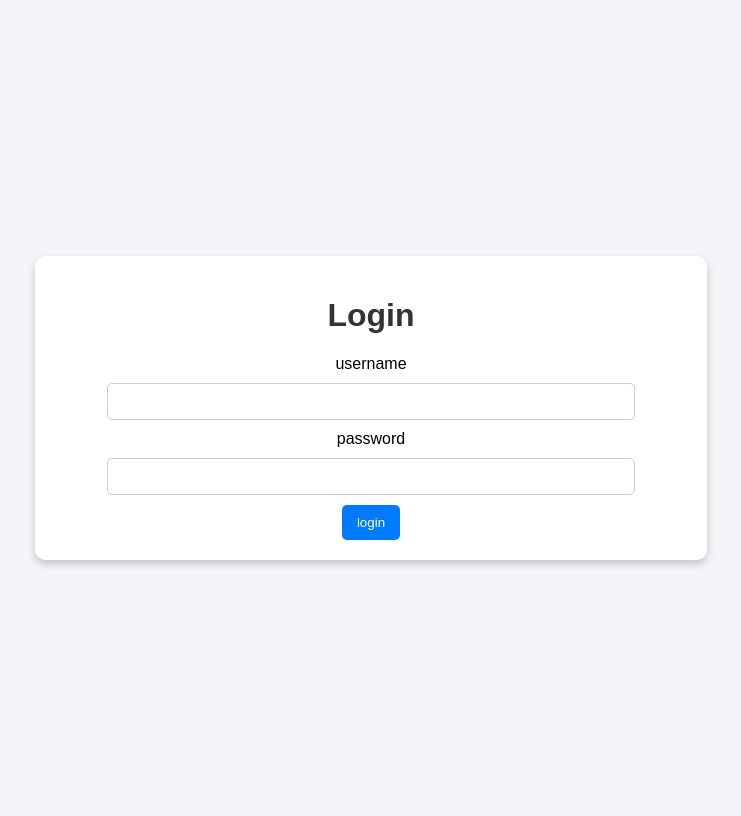
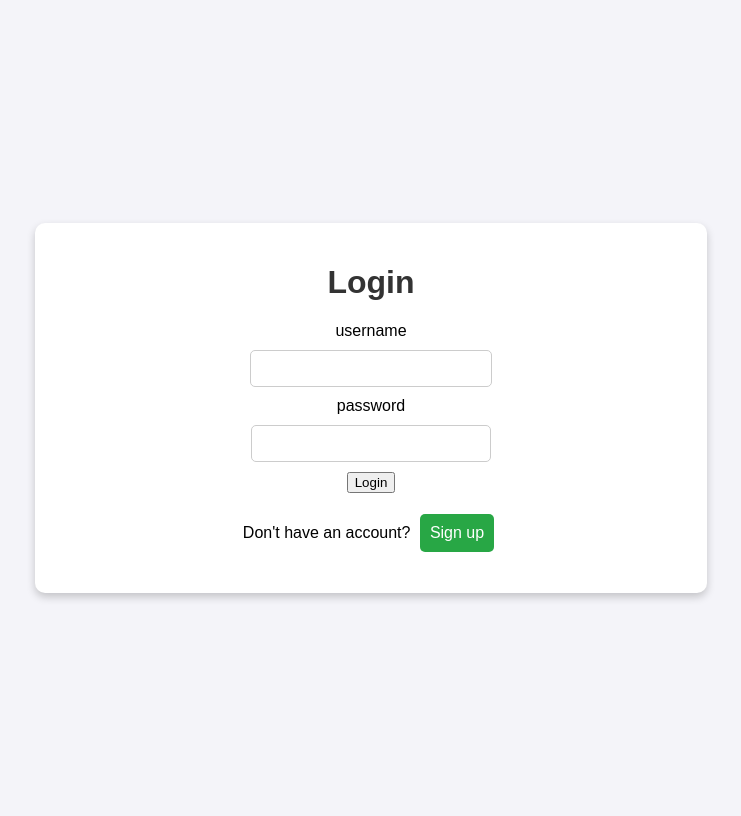
Before and after one commit to Prang752/WEB_flask, a Flask app: page /login in a window 1280 px wide. Shown: the whole page, without its empty margins (269-1010 px from the left). Run offline with Flask 3, Linux system fonts and the light colour scheme; some libraries are stand-ins or nearby versions.

Commit message:
update loginpage add signup button

```diff
--- a/templates/login.html
+++ b/templates/login.html
@@ -1,17 +1,26 @@
 {% extends "base.html" %}
 
-<title>{% block title %}LOGIN PAGE{% endblock %}</title>
+<title>{% block title %}LOGIN PAGE{% endblock %}
 
     {% block content %}
-<div class="container">
+    <div class="container mt-5">
         <h1>Login</h1>
         <form method="POST">
-        <label for="">username</label>
-        <input type="text" name="username">
-        <label for="">password</label>
-        <input type="password" name="password">
-        <input type="submit" value="login">
+            <div class="mb-3">
+                <label for="username" class="form-label">username</label>
+                <input type="text" class="form-control" id="username" name="username" required>
+            </div>
+            <div class="mb-3">
+                <label for="password" class="form-label">password</label>
+                <input type="password" class="form-control" id="password" name="password" required>
+            </div>
+            <div>
+                <button type="submit" class="btn btn-primary">Login</button>
+            </div>
         </form>
+        <div class="mt-3">
+            <p>Don't have an account? <a href="{{ url_for('signup') }}" class="btn btn-link">Sign up</a></p>
+        </div>
     </div>
 
     {% endblock %}
```
Lines whose indentation alone changed are shown as unchanged.
